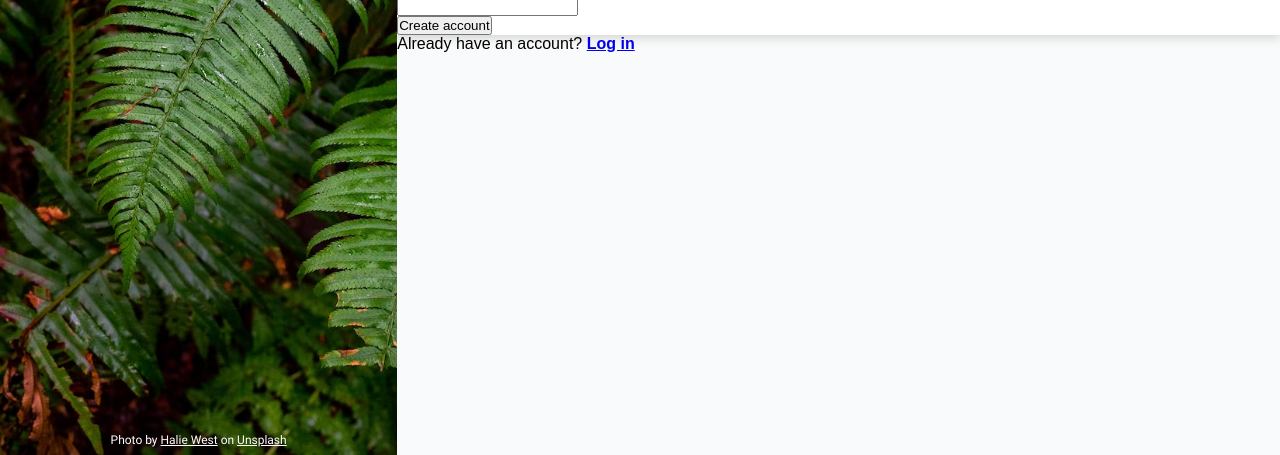
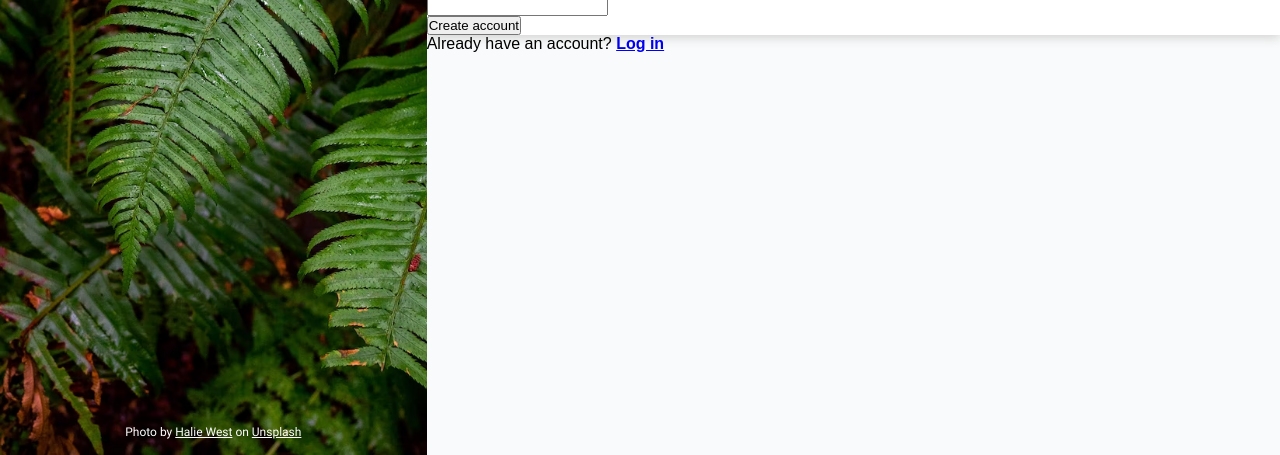
Before and after one commit to stxss/sign-up-form, a plain HTML site: page index.html in a window 1280 px wide. Shown: the part 345-800 px from the top of the page. Drawn offline with Linux system fonts and the light colour scheme.

Commit message:
Change values

```diff
--- a/styles/stylesheet.css
+++ b/styles/stylesheet.css
@@ -31,7 +31,7 @@ body {
 .logo {
     position: relative;
     background-image: url("./../images/plant.avif");
-    width: 45%;
+    width: 50%;
     height: 100vh;
     background-size: cover;
     background-repeat: no-repeat;
@@ -67,7 +67,7 @@ body {
     align-items: center;
     justify-content: space-evenly;
     margin: 0; padding: 0;
-    top: 79%;
+    top: 78%;
     font: 1.5vh "robotoregular", monospace;
 }
 
```
